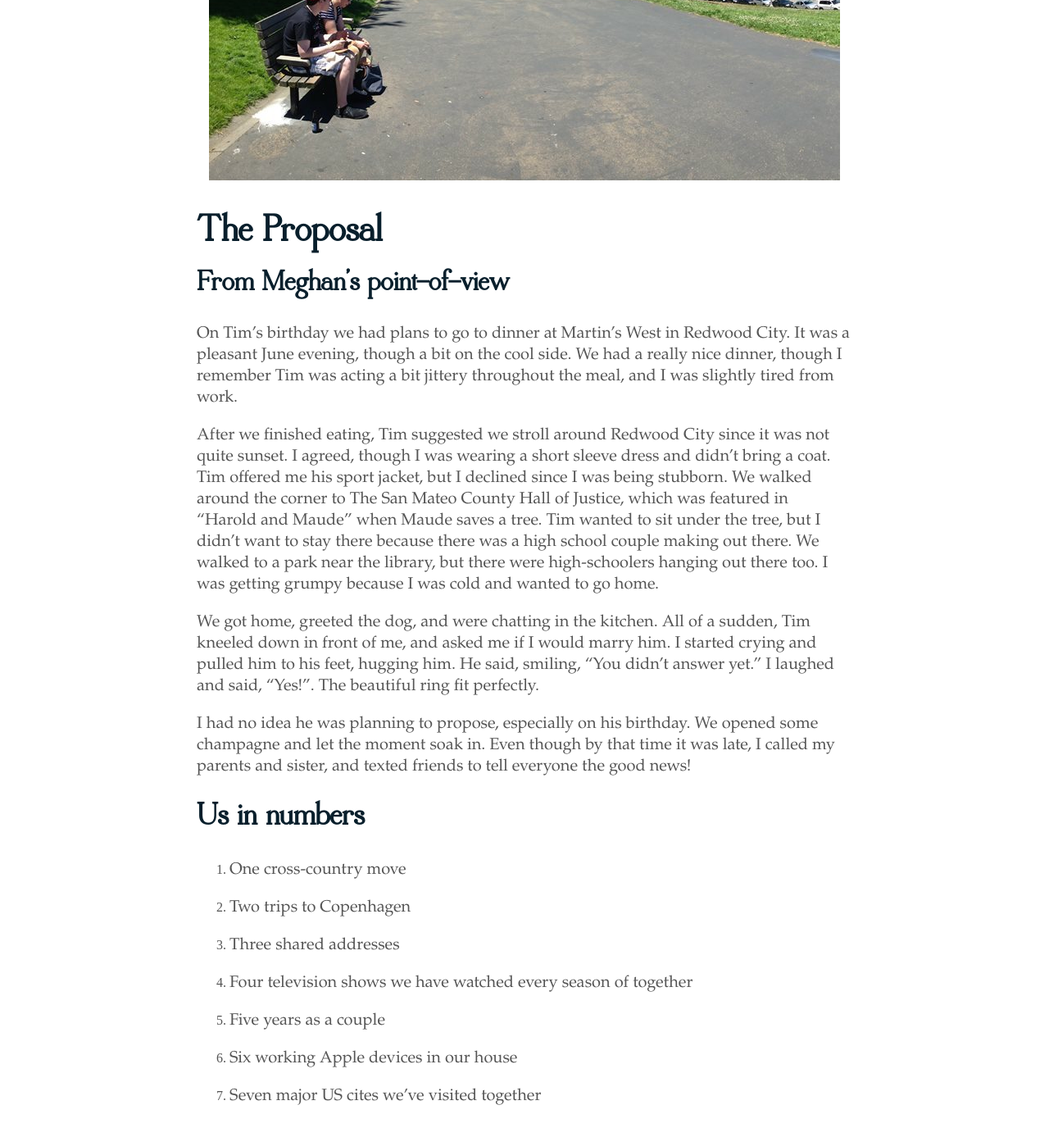
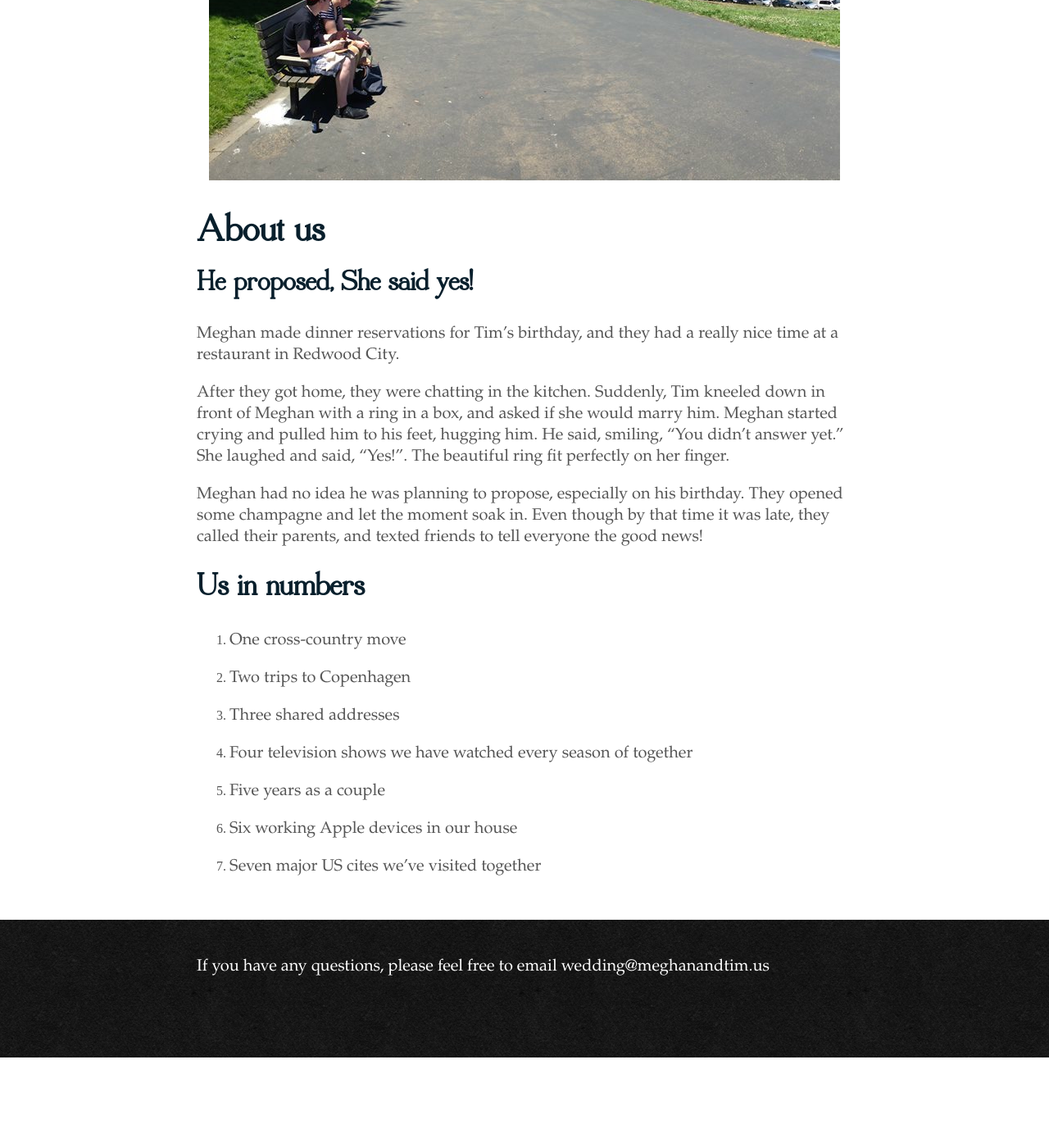
Before and after one commit to timplunkett/meghanandtim.us, a Jekyll site: the page built from about/index.md, in a window 1280 px wide and 1400 px high, scrolled down 503 px. Shown: the top 1387 px of the window at 82% size. Built offline with Jekyll 4.4.1, drawn with Linux system fonts in a browser that asks for light colours; after the commit the page ends 1793 px from its top, so only the background shows below that.

Commit message:
Update proposal.

```diff
--- a/about/index.md
+++ b/about/index.md
@@ -6,31 +6,21 @@ title: About Us
 {:.alamo-square}
 ![Meghan and Tim](/images/us-alamo-square.jpg)
 
-# The Proposal
+# About us
 
-### From Meghan's point-of-view
-On Tim's birthday we had plans to go to dinner at Martin's West in Redwood City.
-It was a pleasant June evening, though a bit on the cool side.
-We had a really nice dinner, though I remember Tim was acting a bit jittery throughout the meal, and I was slightly tired from work.
+### He proposed, She said yes!
+Meghan made dinner reservations for Tim's birthday, and they had a really nice time at a restaurant in Redwood City.
 
-After we finished eating, Tim suggested we stroll around Redwood City since it was not quite sunset.
-I agreed, though I was wearing a short sleeve dress and didn't bring a coat.
-Tim offered me his sport jacket, but I declined since I was being stubborn.
-We walked around the corner to The San Mateo County Hall of Justice, which was featured in "Harold and Maude" when Maude saves a tree.
-Tim wanted to sit under the tree, but I didn't want to stay there because there was a high school couple making out there.
-We walked to a park near the library, but there were high-schoolers hanging out there too.
-I was getting grumpy because I was cold and wanted to go home.
+After they got home, they were chatting in the kitchen.
+Suddenly, Tim kneeled down in front of Meghan with a ring in a box, and asked if she would marry him.
+Meghan started crying and pulled him to his feet, hugging him.
+He said, smiling, "You didn't answer yet."
+She laughed and said, "Yes!".
+The beautiful ring fit perfectly on her finger.
 
-We got home, greeted the dog, and were chatting in the kitchen.
-All of a sudden, Tim kneeled down in front of me, and asked me if I would marry him.
-I started crying and pulled him to his feet, hugging him.
-He said, smiling, "You didn't answer yet."
-I laughed and said, "Yes!".
-The beautiful ring fit perfectly.
-
-I had no idea he was planning to propose, especially on his birthday.
-We opened some champagne and let the moment soak in.
-Even though by that time it was late, I called my parents and sister, and texted friends to tell everyone the good news!
+Meghan had no idea he was planning to propose, especially on his birthday.
+They opened some champagne and let the moment soak in.
+Even though by that time it was late, they called their parents, and texted friends to tell everyone the good news!
 
 ## Us in numbers
 
```
